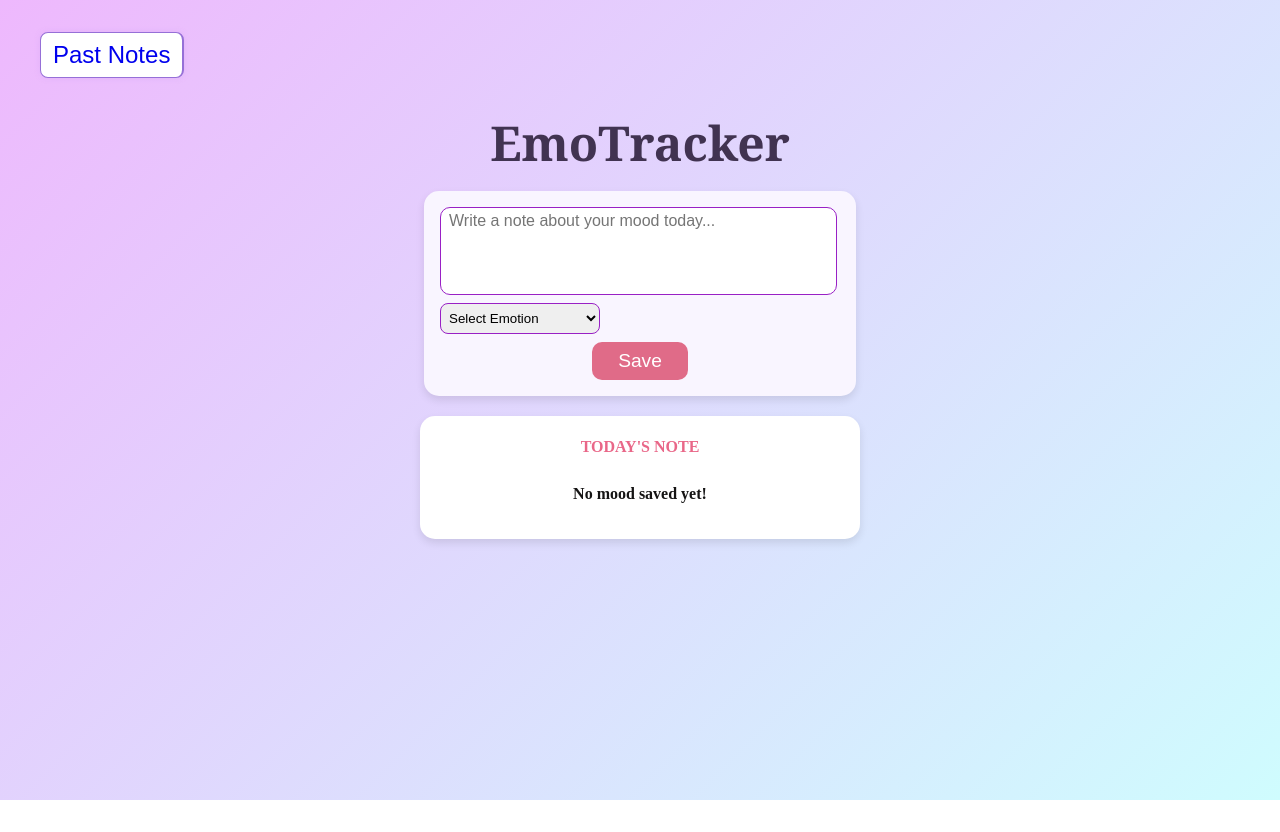
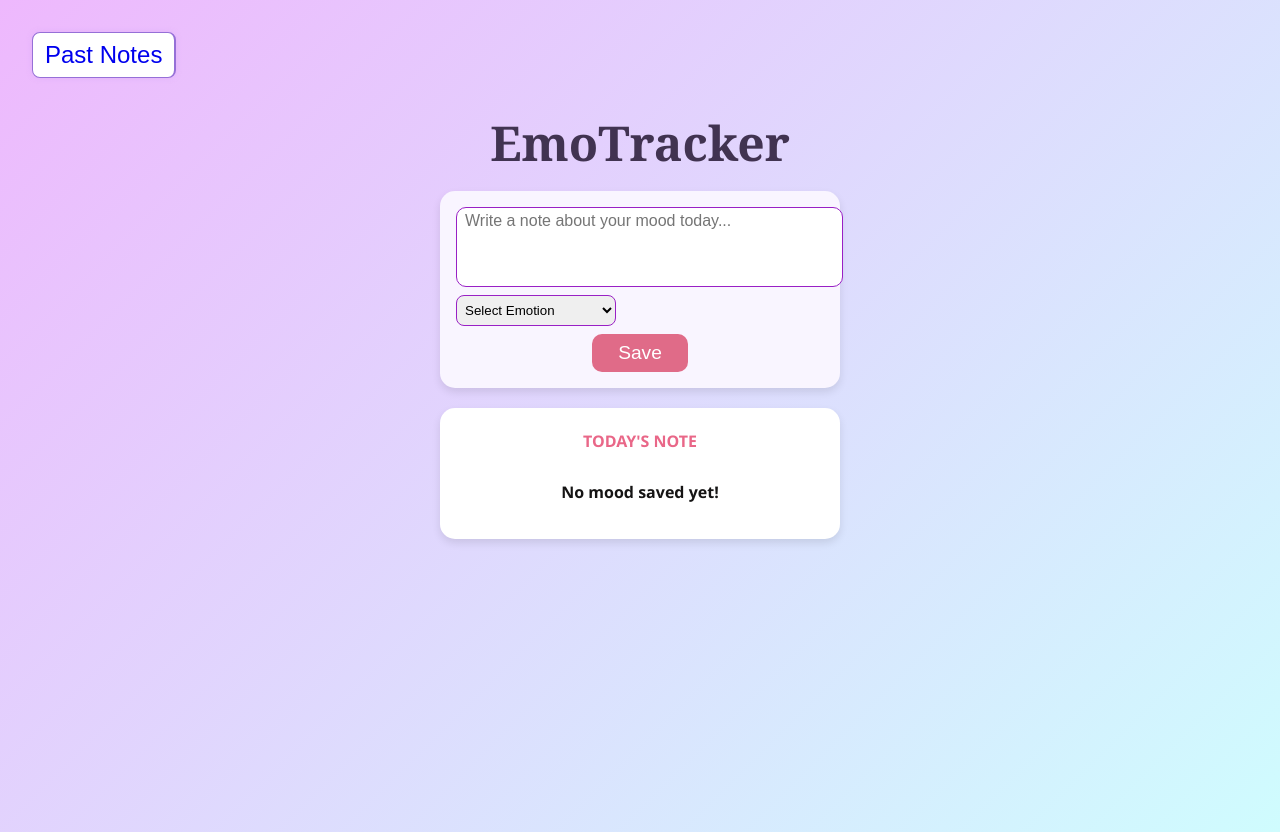
Before and after one commit to khushi05sharma/EmoTracker, a React (Vite) app: page / in a window 1280 px wide. Before the commit the page ends 800 px from the top, so only its background shows below. Built offline with nearby package versions, Linux system fonts and the light colour scheme.

Commit message:
changes in index

```diff
--- a/src/index.css
+++ b/src/index.css
@@ -1,4 +1,21 @@
-:root{
+/* :root{
   min-height: 100vh;
     background: linear-gradient(135deg, #eeb8fd, #cffcfe);
+} */
+
+
+
+/* index.css */
+
+body {
+  min-height: 100vh;
+  margin: 0;
+  padding: 0;
+  background: linear-gradient(135deg, #eeb8fd, #cffcfe);
+  font-family: 'Segoe UI', Tahoma, Geneva, Verdana, sans-serif;
+  color: #2c2c2c;
 }
+
+* {
+  box-sizing: border-box;
+}
```
